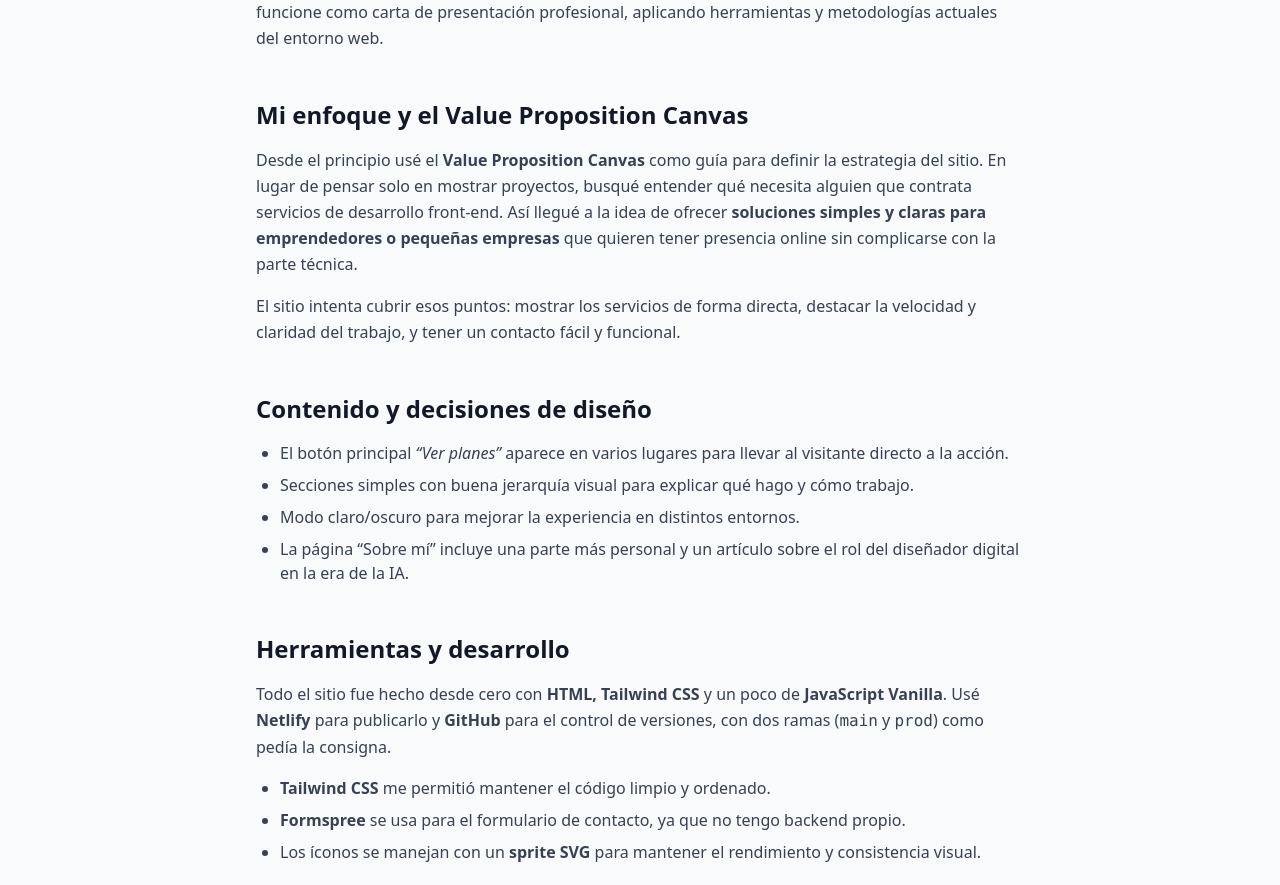
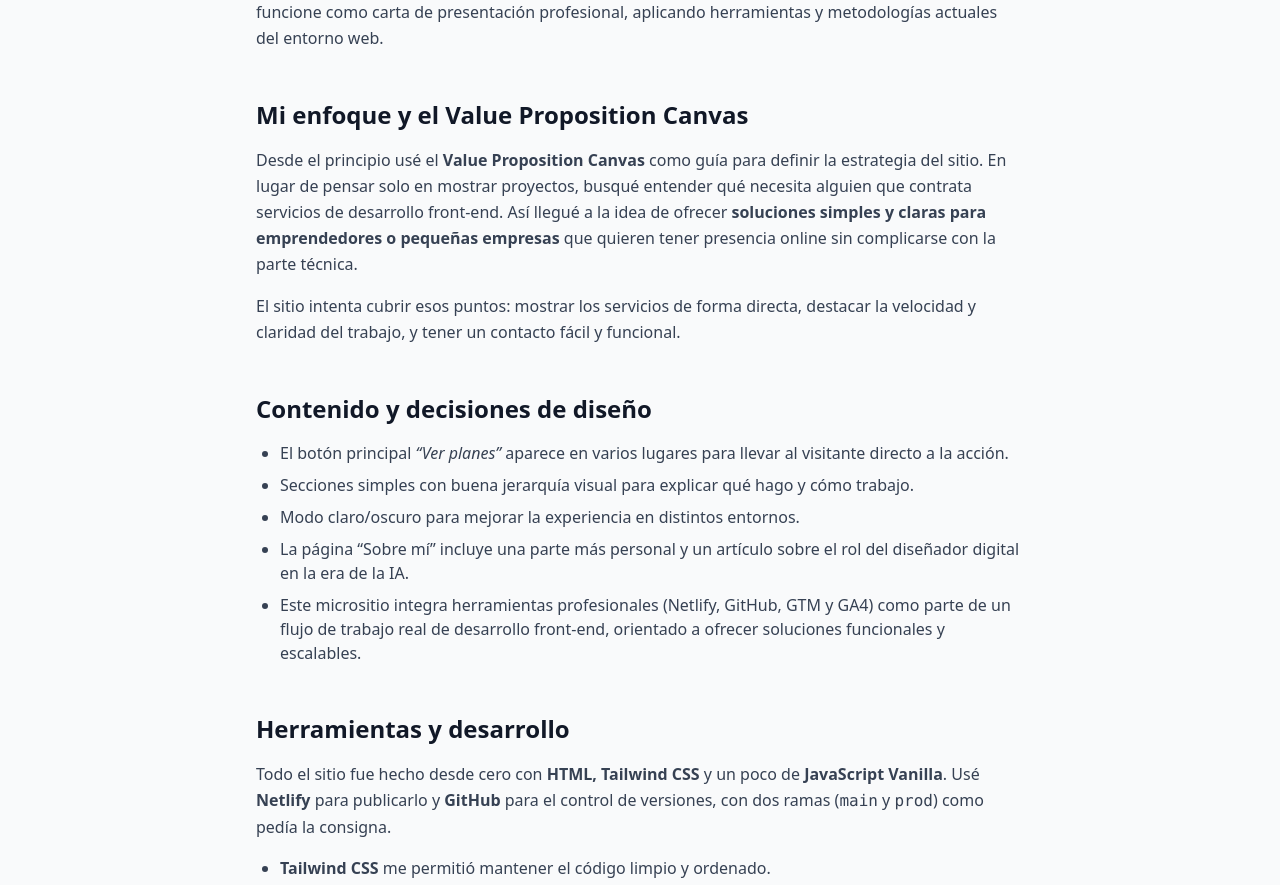
Before and after one commit to facundoCastilloUy/Micrositio-Facundo-Castillo, a website: page porque.html in a window 1280 px wide. Shown: the part 209-1094 px from the top of the page. Drawn offline with Linux system fonts and the light colour scheme.

Commit message:
meta desc

```diff
--- a/porque.html
+++ b/porque.html
@@ -16,6 +16,7 @@
     <meta name="viewport" content="width=device-width, initial-scale=1.0">
     <link rel="stylesheet" href="assets/css/output.css" />
     <title>Facundo Castillo - Sitios web rápidos y funcionales</title>
+    <meta name="description" content="Desarrollo sitios web rápidos, claros y modernos. Portafolio de Facundo Castillo, desarrollador front-end.">
 </head>
 
 <body class="bg-bg-light text-text-light dark:bg-bg-dark dark:text-text-dark">
@@ -124,6 +125,9 @@
                 <li>Modo claro/oscuro para mejorar la experiencia en distintos entornos.</li>
                 <li>La página “Sobre mí” incluye una parte más personal y un artículo sobre el rol del diseñador digital
                     en la era de la IA.</li>
+                <li>Este micrositio integra herramientas profesionales (Netlify, GitHub, GTM y GA4) como parte de un
+                    flujo de trabajo real de desarrollo front-end, orientado a ofrecer soluciones funcionales y
+                    escalables.</li>
             </ul>
         </section>
 
```
Also changed, not shown: contacto.html (+1 -0 lines), index.html (+1 -0 lines), planes.html (+1 -0 lines), sobre-mi.html (+1 -0 lines).
